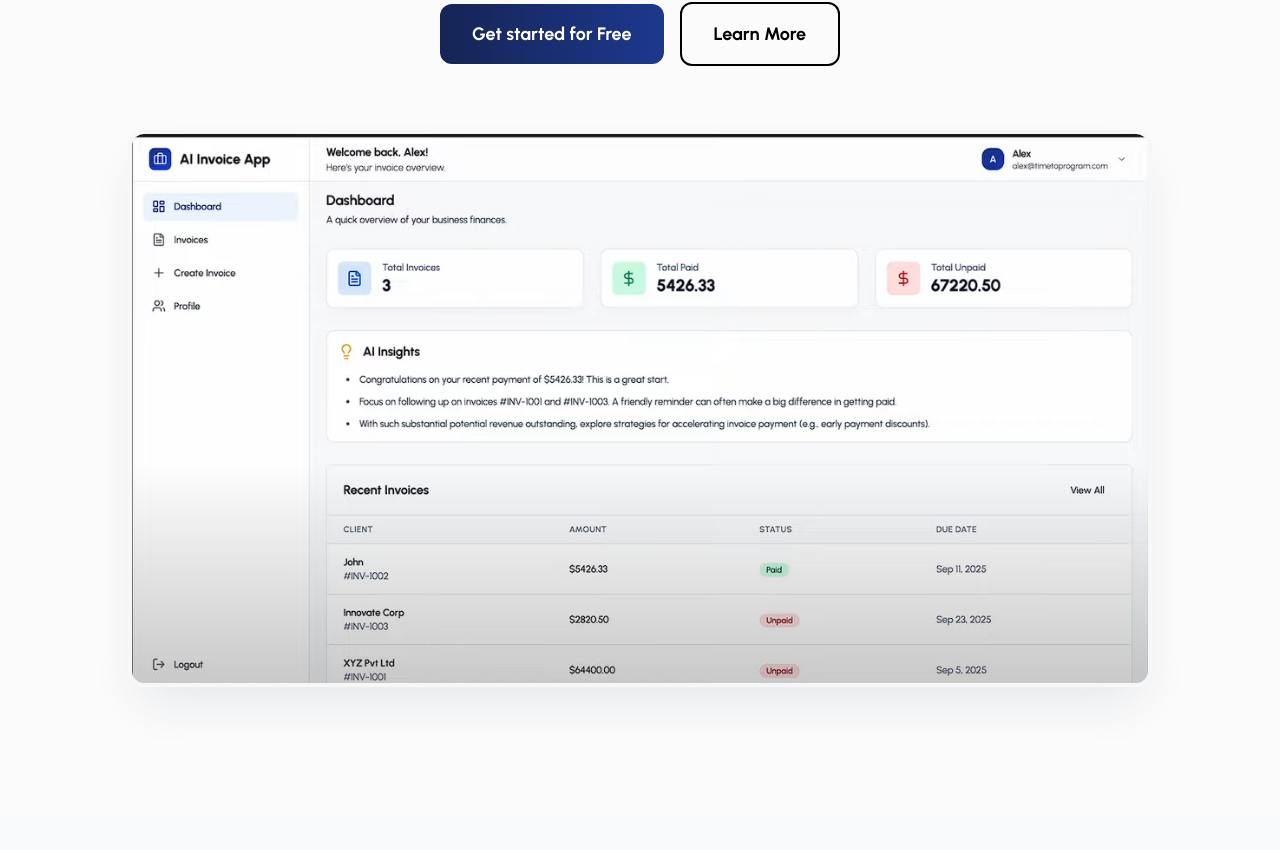
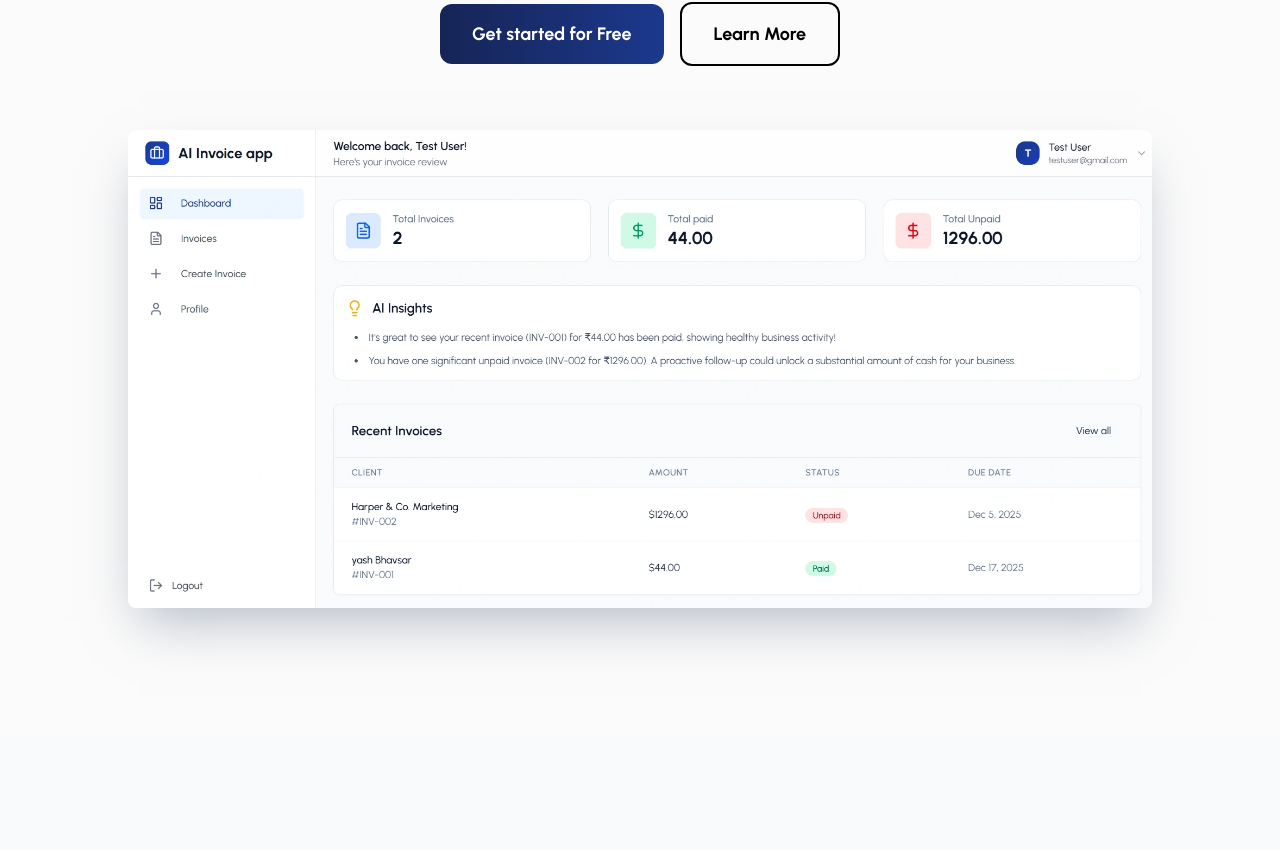
Before and after one commit to Yash912002/invoice_generator, a React (Vite) app in the folder frontend/invoice-generator/: page / in a window 1280 px wide. Shown: the part 373-1223 px from the top of the page. Built offline with nearby package versions, Linux system fonts and the light colour scheme.

Commit message:
chore: Update the hero image

```diff
--- a/frontend/invoice-generator/src/components/landing/Hero.tsx
+++ b/frontend/invoice-generator/src/components/landing/Hero.tsx
@@ -1,6 +1,6 @@
 import { Link } from "react-router-dom"
 import { useAuth } from "../../hooks/useAuth";
-import HERO_IMG from "../../assets/hero-img.png"
+import HERO_IMG from "../../assets/dashboard.webp"
 
 const Hero = () => {
   const { isAuthenticated } = useAuth();
@@ -42,7 +42,7 @@ const Hero = () => {
           <img
             src={HERO_IMG}
             alt="Invoice App Screenshot"
-            className="rounded-2xl shadow-2xl shadow-gray-200 border-4 border-gray-200/20"
+            className="rounded-lg shadow-2xl shadow-gray-400/70"
           />
         </div>
       </div>
```
Also changed, not shown: frontend/invoice-generator/src/assets/dashboard.webp (added), frontend/invoice-generator/src/assets/hero-img.png (deleted).
